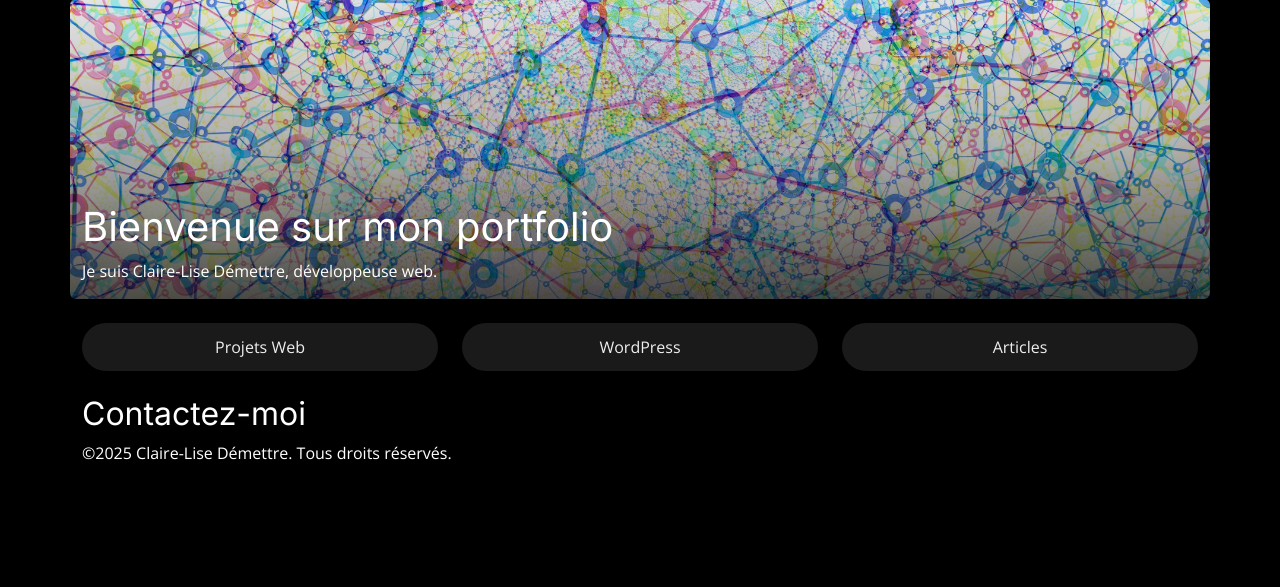
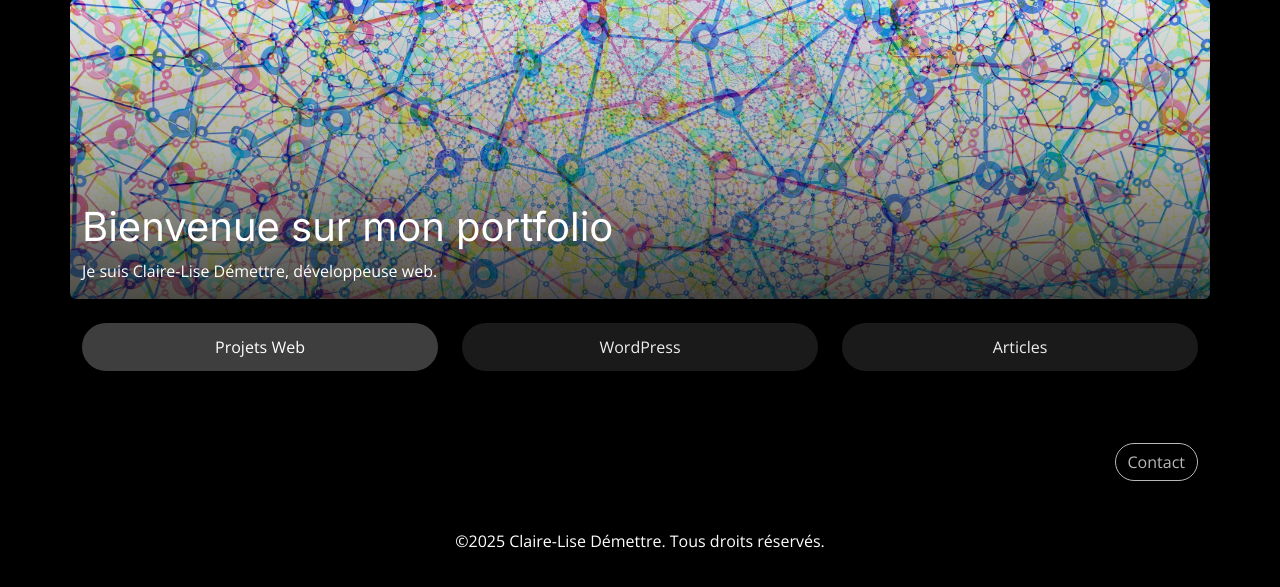
Before and after one commit to ClaireLise-dev/Portfolio_Blog, a PHP site: template view/homeView.php in a window 1280 px wide. Shown: the part 73-660 px from the top of the page. Run offline with PHP 8.4, Linux system fonts and the light colour scheme; the template is opened without the code that fills it, so the values that code supplies are empty.

Commit message:
Finition page d'accueil, boutons fonctionnels et page de contact

```diff
--- a/assets/index.js
+++ b/assets/index.js
@@ -7,23 +7,24 @@ function loadProjects(type) {
     .catch((error) => console.error("Erreur chargement projets :", error));
 }
 
-document.addEventListener("DOMContentLoaded", function () {
-  const navbar = document.querySelector(".navbar");
-  if (window.scrollY > 10) {
-    navbar.classList.add("transparent");
-  } else {
-    navbar.classList.remove("transparent");
-  }
+// document.addEventListener("DOMContentLoaded", function () {
+//   const navbar = document.querySelector(".navbar");
+//   if (window.scrollY > 10) {
+//     navbar.classList.add("transparent");
+//   } else {
+//     navbar.classList.remove("transparent");
+//   }
+// });
+
+document.querySelectorAll(".filterBtn").forEach((button) => {
+  button.addEventListener("click", () => {
+    document
+      .querySelectorAll(".filterBtn")
+      .forEach((b) => b.classList.remove("active"));
+
+    button.classList.add("active");
+
+    const type = button.dataset.type;
+    loadProjects(type);
+  });
 });
-
-document.addEventListener("DOMContentLoaded", () => {
-  document
-    .querySelector("#btnWeb")
-    .addEventListener("click", () => loadProjects("projects"));
-  document
-    .querySelector("#btnWp")
-    .addEventListener("click", () => loadProjects("wordpress"));
-  document
-    .querySelector("#btnArticles")
-    .addEventListener("click", () => loadProjects("articles"));
-});
--- a/base.php
+++ b/base.php
@@ -15,7 +15,7 @@
 
             <div class="container">
                 <div class="navbar-brand">
-                    <a href="index.php" class="text-decoration-none text-white">CLAIRE-LISE DEMETTRE</a>
+                    <a href="?page=home" class="text-decoration-none text-white">CLAIRE-LISE DEMETTRE</a>
                 </div>
                 <button class="navbar-toggler" type="button" data-bs-toggle="collapse" data-bs-target="#navbarNav"
                     aria-controls="navbarNav" aria-expanded="false" aria-label="Toggle navigation">
@@ -23,8 +23,8 @@
                 </button>
                 <div id="navbarNav" class="collapse navbar-collapse justify-content-end ">
                     <ul class="navbar-nav">
-                        <li class="nav-item"><a class="nav-link" href="#accueil">ACCUEIL</a></li>
-                        <li class="nav-item"><a class="nav-link" href="#contact">CONTACT</a></li>
+                        <li class="nav-item"><a class="nav-link" href="?page=home">ACCUEIL</a></li>
+                        <li class="nav-item"><a class="nav-link" href="?page=contact">CONTACT</a></li>
                         <li class="nav-item"><a class="nav-link" href="#connexion">CONNEXION</a></li>
                     </ul>
                 </div>
@@ -37,7 +37,7 @@
     </header>
     <?= $content ?>
     <footer>
-        <div class="container">
+        <div class="container text-center">
             <p>&copy;<?= date('Y') ?> Claire-Lise Démettre. Tous droits réservés.</p>
         </div>
     </footer>
--- a/index.php
+++ b/index.php
@@ -6,8 +6,8 @@ try{
     if(isset($_GET['page'])){
         if($_GET['page'] == 'home'){
             displayHome();
-        // }elseif($_GET['page'] == 'blog'){
-        //     displayBlog();
+        } elseif($_GET['page'] == 'contact') {
+            displayContact();
         }else{
             throw new Exception('Page introuvable');
         }
--- a/public/design/sass/_btnHome.scss
+++ b/public/design/sass/_btnHome.scss
@@ -1,6 +1,4 @@
-/* Conteneur gris clair */
 .filterContainer {
-  /* Boutons gris foncé */
   .filterBtn {
     background-color: #1a1a1a;
     color: #eee;
@@ -8,19 +6,15 @@
     padding: 0.75rem 1rem;
     transition: all 0.3s ease;
     font-weight: 500;
-  }
 
-  /* Hover */
-  .filterBtn:hover {
-    background-color: #2c2c2c;
-    color: #fff;
-  }
+    &:hover {
+      background-color: #3e3e3e;
+      color: #fff;
+    }
 
-  /* Actif : bouton noir */
-  .filterBtn.active {
-    background-color: #000;
-    color: #fff;
-    font-weight: bold;
-    box-shadow: 0 0 0 2px #111;
+    &.active {
+      background-color: #3e3e3e;
+      color: #fff;
+    }
   }
 }
--- a/view/homeView.php
+++ b/view/homeView.php
@@ -5,9 +5,9 @@
     <div class="container">
         <div class="filterContainer rounded-pill row justify-content-center my-4">
 
-            <div class="col-12 col-md-4"><button id="btnWeb" data-type="projects" class="filterBtn rounded-pill w-100">Projets Web</button></div>
-            <div class="col-12 col-md-4"> <button id="btnWp" data-type="projects" class="filterBtn rounded-pill w-100">WordPress</button></div>
-            <div class="col-12 col-md-4"><button id="btnArticles" data-type="projects" class="filterBtn rounded-pill w-100">Articles</button></div>
+            <div class="col-12 col-md-4"><button id="btnWeb" data-type="projects" class="filterBtn active rounded-pill w-100">Projets Web</button></div>
+            <div class="col-12 col-md-4"> <button id="btnWp" data-type="wordpress" class="filterBtn rounded-pill w-100">WordPress</button></div>
+            <div class="col-12 col-md-4"><button id="btnArticles" data-type="articles" class="filterBtn rounded-pill w-100">Articles</button></div>
 
         </div>
 
@@ -18,16 +18,16 @@
 
                 <div class="row" id="projectsContent">
                     <?php
-                    $_GET['type'] = 'projects'; // affichage initial
+                    $_GET['type'] = 'projects';
                     include('view/partials/projectsList.php');
                     ?>
                 </div>
 
         </section>
 
-        <section id="contact">
-            <h2>Contactez-moi</h2>
-            <!-- Formulaire de contact -->
+        <section id="contact" class="sticky-bottom text-end my-5">
+        <a href="?page=contact" class="btn btn-outline-secondary rounded-pill">Contact</a>
+
         </section>
     </div>
 </main>
```
Also changed, not shown: controller/controller.php (+15 -4 lines), model/ContactManager.php (added, +13 -0 lines), view/contactView.php (added, +37 -0 lines), public/design/css/default.css, 1 other file.
